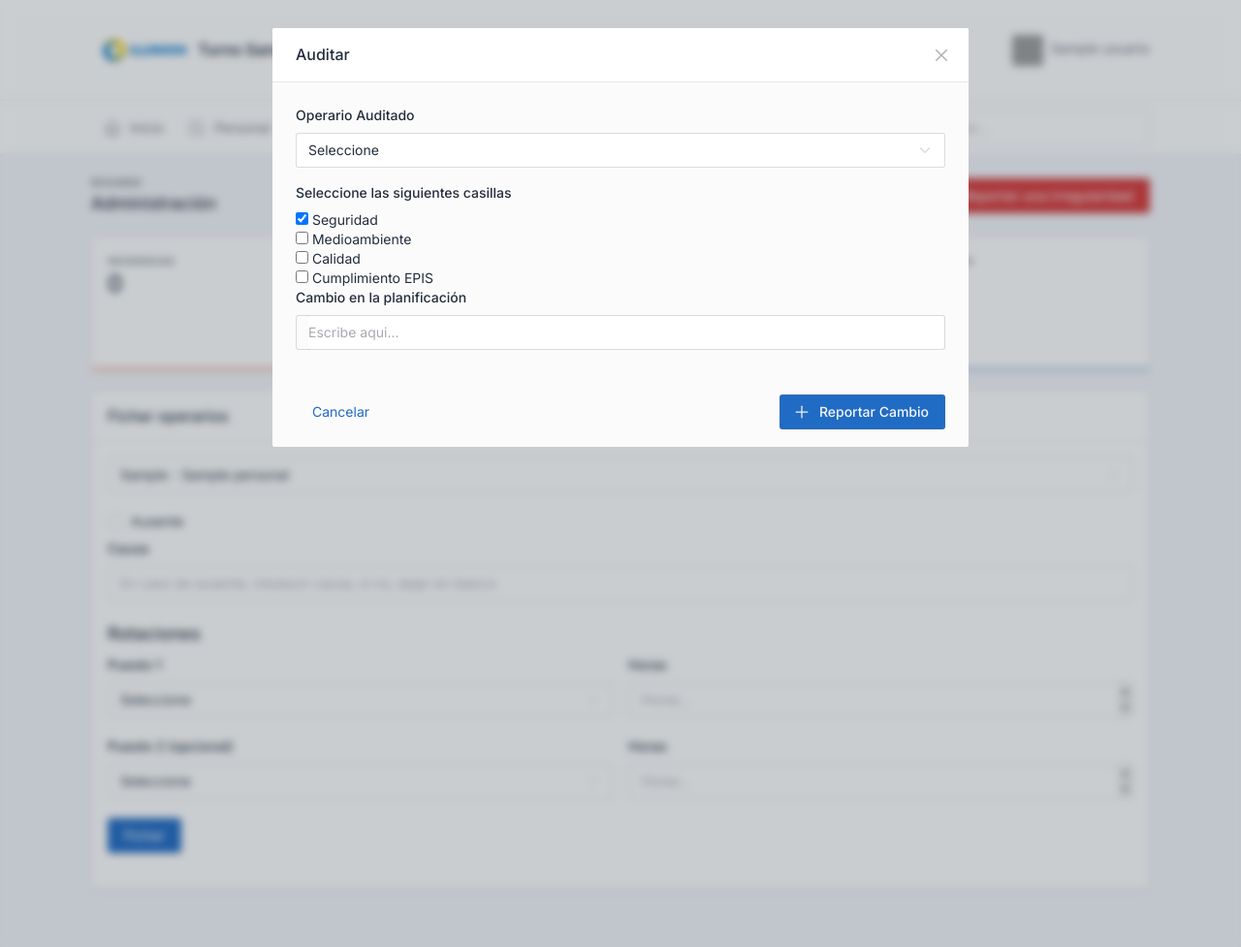
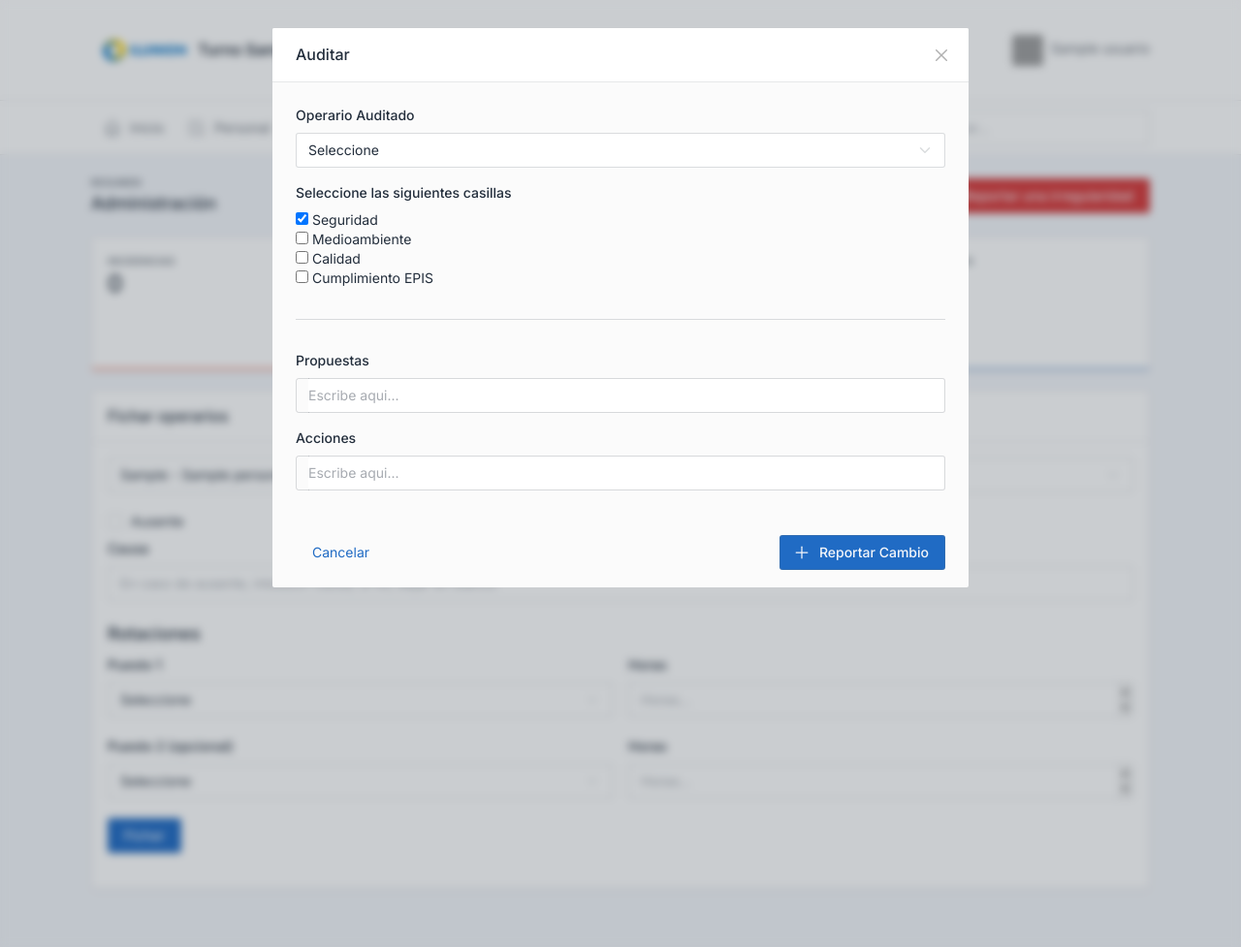
Before and after one commit to abrahampo1/control, a PHP site: page /index.php in a window 1280 px wide, after a click on "Auditar". Shown: the whole page at 97% size. Run offline with PHP 8.4, Linux system fonts and the light colour scheme; the visitor is signed in with stand-in values (Sample User, id 1); tables that the repository leaves empty or names only in its code hold one stand-in row (values such as "Sample post"); some libraries are stand-ins or nearby versions; grey boxes are pictures that could not be loaded.

Commit message:
auditorias plus

```diff
--- a/index.php
+++ b/index.php
@@ -788,16 +788,24 @@ $do = mysqli_query($link, $sql);
                         </div>
 					  </div>
 			</div>
+			<hr>
             <div class="row">
               <div class="col-lg-12">
-                <div class="mb-3">
-                  <label class="form-label">Cambio en la planificación</label>
+			  <div class="mb-3">
+                  <label class="form-label">Propuestas</label>
                   <div class="input-group input-group-flat">
                     <span class="input-group-text">
                     </span>
-                    <input type="text" name="input_cambio" required class="form-control ps-0"  value="" placeholder="Escribe aqui..." autocomplete="off">
+                    <input type="text" name="audi_propuesta" class="form-control ps-0"  value="" placeholder="Escribe aqui..." autocomplete="off">
                   </div>
-                </div>
+                </div><div class="mb-3">
+                  <label class="form-label">Acciones</label>
+                  <div class="input-group input-group-flat">
+                    <span class="input-group-text">
+                    </span>
+                    <input type="text" name="audi_accion" class="form-control ps-0"  value="" placeholder="Escribe aqui..." autocomplete="off">
+                  </div>
+				</div>
               </div>
             </div>
           </div>
```
